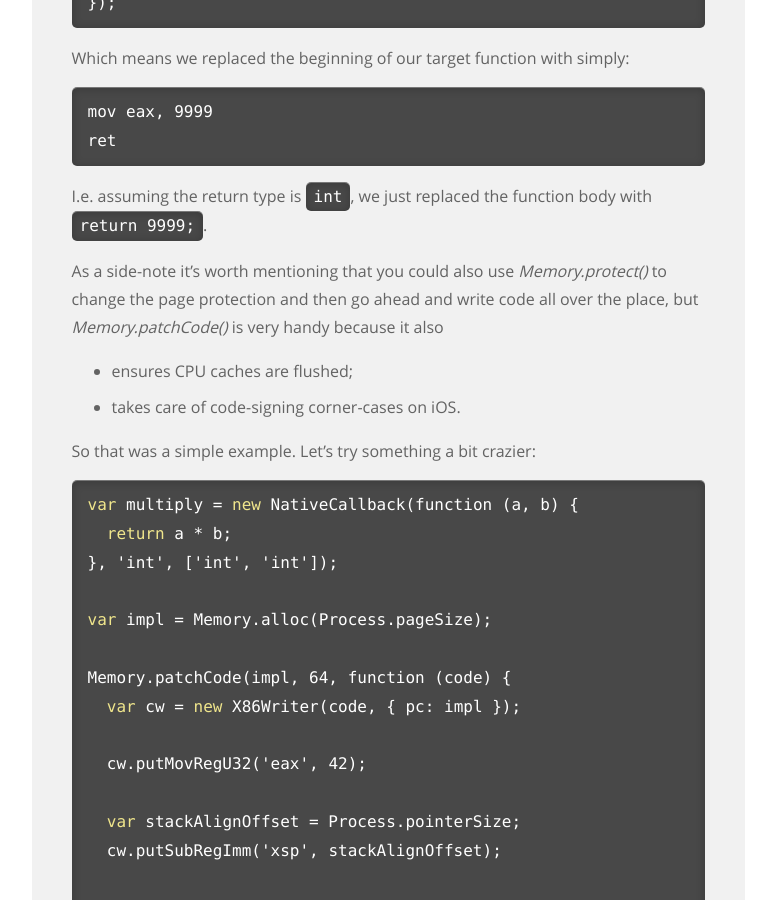
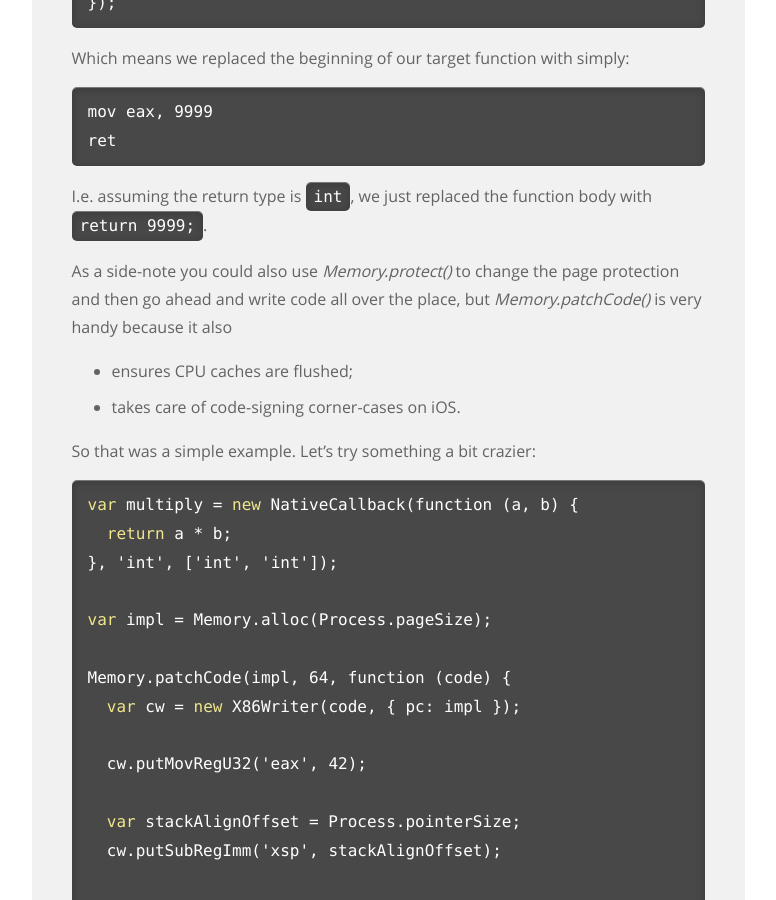
Before and after one commit to frida/frida-website, a Jekyll site: the page built from _posts/2017-08-15-frida-10-4-released.markdown, in a window 1280 px wide and 900 px high, scrolled down 1119 px. Shown: the whole window, without its empty margins (364-1140 px from the left). Built offline with Jekyll 4.4.1, drawn with Linux system fonts in a browser that asks for light colours.

Commit message:
Tweak wording

```diff
--- a/_posts/2017-08-15-frida-10-4-released.markdown
+++ b/_posts/2017-08-15-frida-10-4-released.markdown
@@ -51,9 +51,9 @@ ret
 I.e. assuming the return type is `int`, we just replaced the function body with
 `return 9999;`.
 
-As a side-note it's worth mentioning that you could also use *Memory.protect()*
-to change the page protection and then go ahead and write code all over the
-place, but *Memory.patchCode()* is very handy because it also
+As a side-note you could also use *Memory.protect()* to change the page
+protection and then go ahead and write code all over the place, but
+*Memory.patchCode()* is very handy because it also
 
 - ensures CPU caches are flushed;
 - takes care of code-signing corner-cases on iOS.
```
